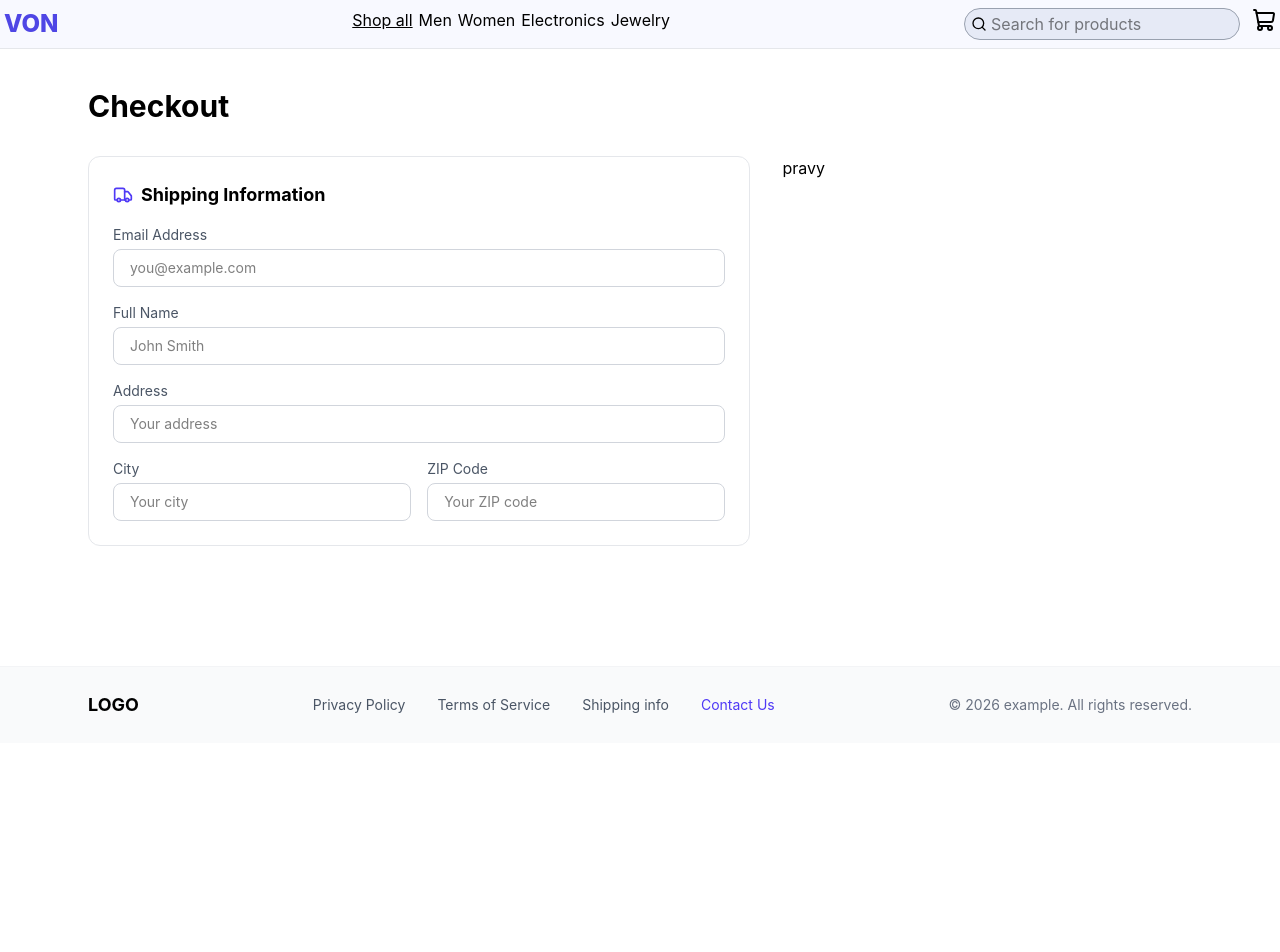
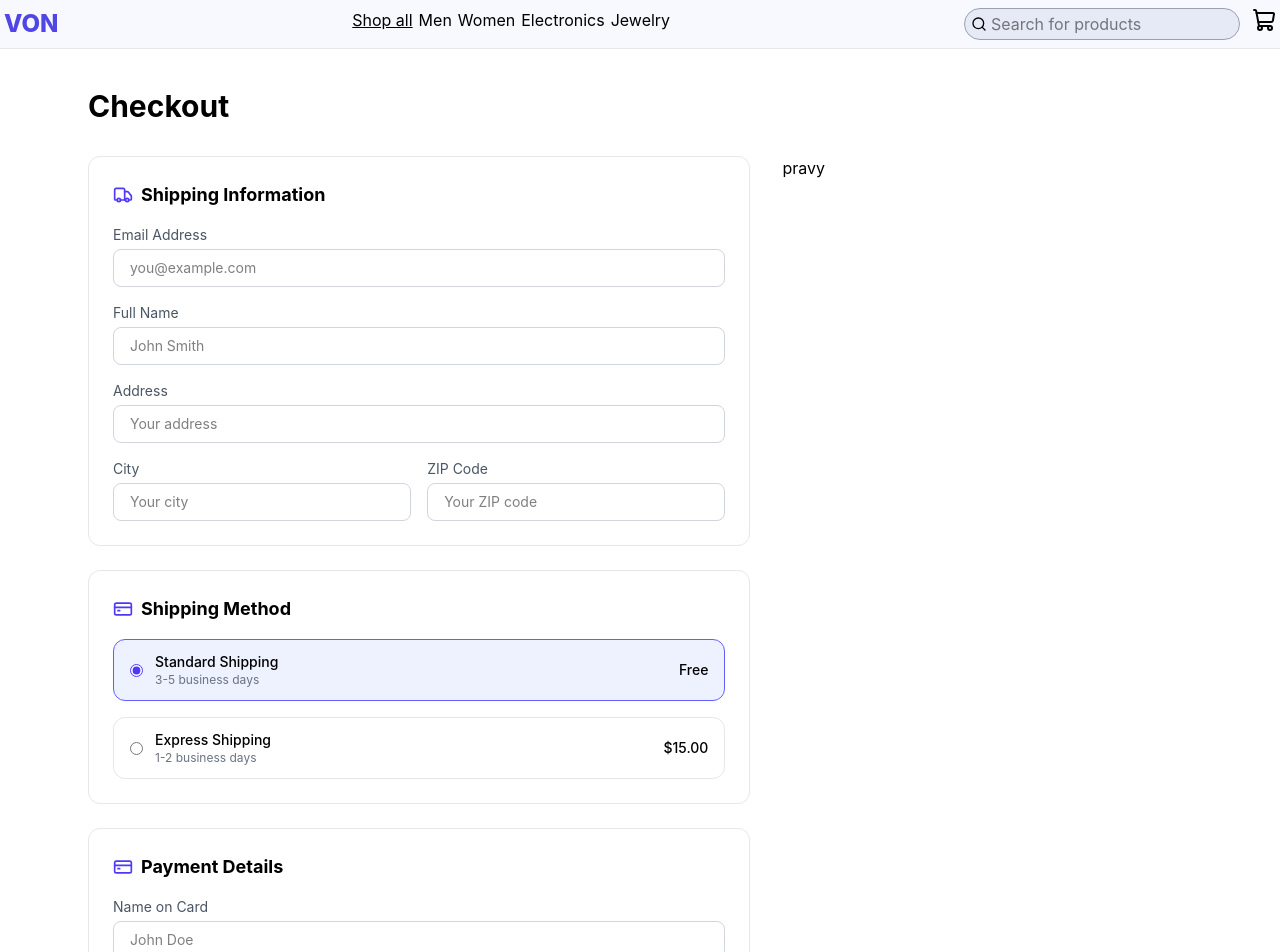
Before and after one commit to OndrovcakJan/e-shop, a React (Vite) app: page /checkout in a window 1280 px wide. Shown: the top 952 px of the page. Before the commit the page ends 800 px from the top, so only its background shows below. Built offline with nearby package versions, Linux system fonts and the light colour scheme.

Commit message:
add: shipping method form na Checkout page

```diff
--- a/src/pages/Checkout.tsx
+++ b/src/pages/Checkout.tsx
@@ -1,9 +1,11 @@
-import { Truck } from "lucide-react";
+import { CreditCard, Truck } from "lucide-react";
 import Cart from "../components/common/Cart";
 import Footer from "../components/common/Footer";
 import Header from "../components/common/Header";
+import { useState } from "react";
 
 const Checkout = () => {
+  const [shipping, setShipping] = useState<"standard" | "express">("standard");
   return (
     <Cart>
       <div>
@@ -59,6 +61,64 @@ const Checkout = () => {
                   </div>
                 </div>
               </div>
+              <div className="border border-gray-200 rounded-xl p-6 flex flex-col gap-4">
+                <h2 className="font-bold text-lg flex items-center gap-2">
+                  <CreditCard className="text-indigo-600" size={20} />
+                  Shipping Method
+                </h2>
+                <label
+                  className={`flex items-center justify-between border rounded-xl px-4 py-3 cursor-pointer ${shipping === "standard" ? "border-indigo-500 bg-indigo-50" : "border-gray-200"}`}
+                >
+                  <div className="flex items-center gap-3">
+                    <input
+                      type="radio"
+                      name="shipping"
+                      value="standard"
+                      checked={shipping === "standard"}
+                      onChange={() => setShipping("standard")}
+                      className="accent-indigo-600"
+                    />
+                    <div>
+                      <p className="font-medium text-sm">Standard Shipping</p>
+                      <p className="text-xs text-gray-500">3-5 business days</p>
+                    </div>
+                  </div>
+                  <span className="text-sm font-medium">Free</span>
+                </label>
+                <label
+                  className={`flex items-center justify-between border rounded-xl px-4 py-3 cursor-pointer ${shipping === "express" ? "border-indigo-500 bg-indigo-50" : "border-gray-200"}`}
+                >
+                  <div className="flex items-center gap-3">
+                    <input
+                      type="radio"
+                      name="shipping"
+                      value="express"
+                      checked={shipping === "express"}
+                      onChange={() => setShipping("express")}
+                      className="accent-indigo-600"
+                    />
+                    <div>
+                      <p className="font-medium text-sm">Express Shipping</p>
+                      <p className="text-xs text-gray-500">1-2 business days</p>
+                    </div>
+                  </div>
+                  <span className="text-sm font-medium">$15.00</span>
+                </label>
+              </div>
+              <div className="border border-gray-200 rounded-xl p-6 flex flex-col gap-4">
+                <h2 className="font-bold text-lg flex items-center gap-2">
+                  <CreditCard className="text-indigo-600" size={20} />
+                  Payment Details
+                </h2>
+
+                <div className="flex flex-col gap-1">
+                  <label className="text-sm text-gray-600">Name on Card</label>
+                  <input
+                    placeholder="John Doe"
+                    className="border border-gray-300 rounded-lg px-4 py-2 text-sm focus:outline-none focus:border-indigo-400"
+                  />
+                </div>
+              </div>
             </div>
             {/* pravý sloupec */}
             <div className="sticky top-24">pravy</div>
```
